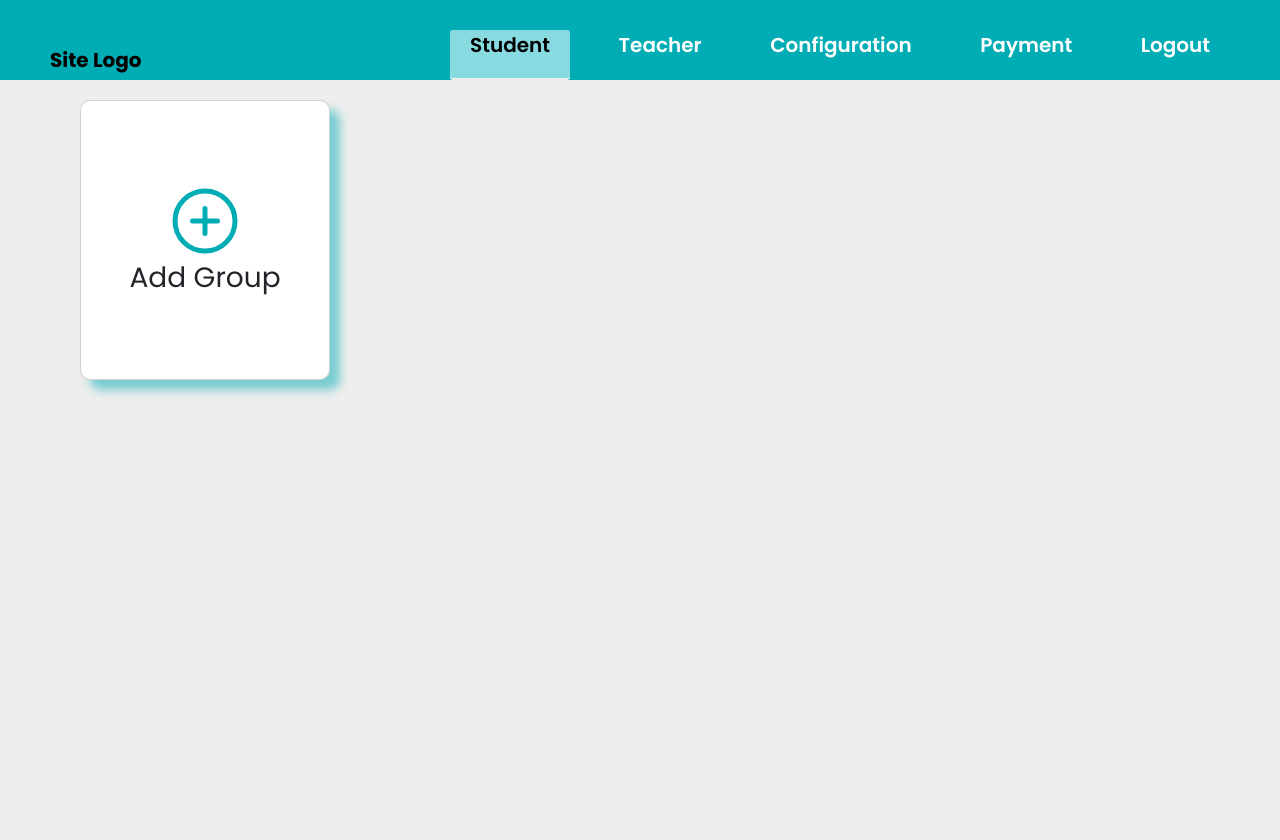
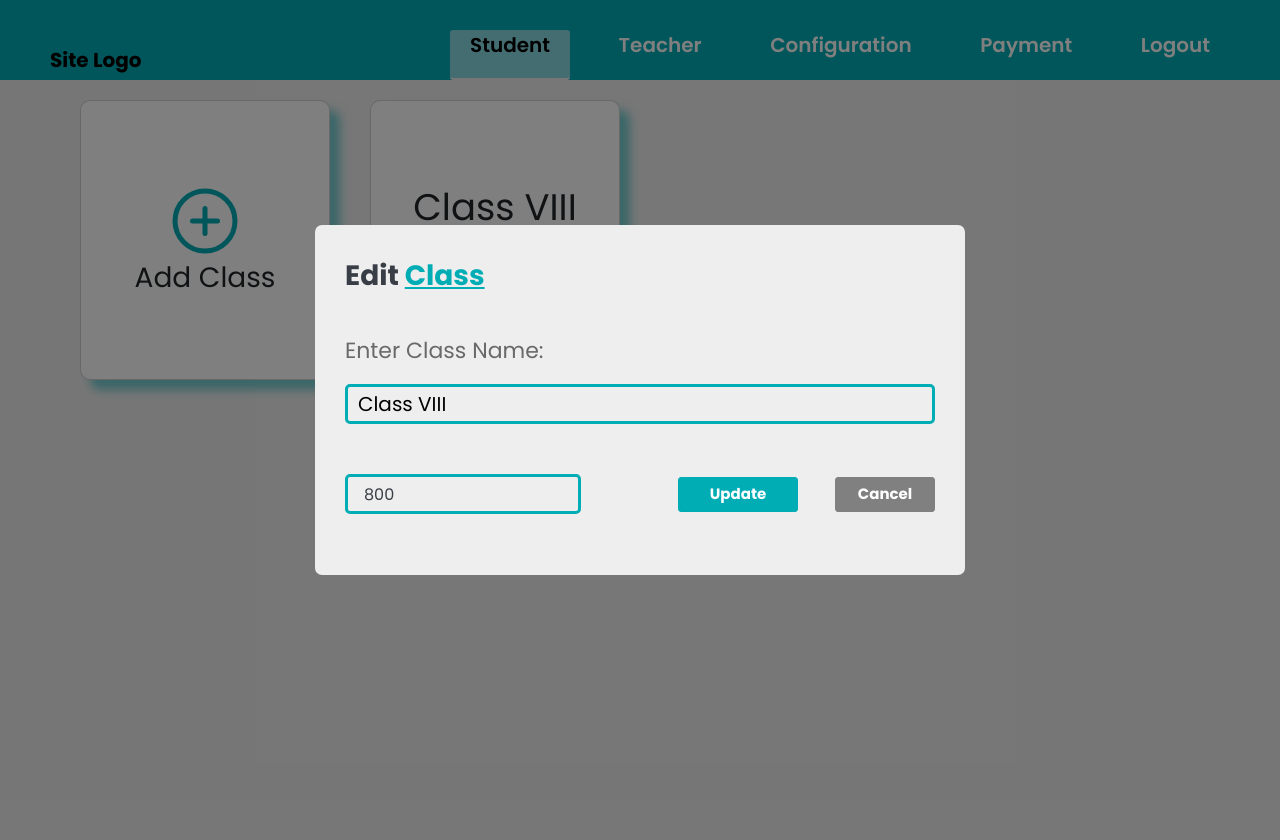
Before and after one commit to Bidyut-Kr-Das/Institute_project, a PHP site: page /classAdd.php?editClass=true&classId=1 in a window 1280 px wide. Shown: the top 840 px of the page. After the commit the page ends 575 px from the top, so only its background shows below. Run offline with PHP 8.4, Linux system fonts and the light colour scheme; data comes from the database, SQL or seed files in the repository; data that the repository does not hold is empty.

Commit message:
Update classAdd.php

```diff
--- a/classAdd.php
+++ b/classAdd.php
@@ -1,48 +1,85 @@
 <?php
 include("nav.php");
+$addingClass=false;
+$edittingClass=false;
+$deletingClass=false;
+$classBaseFee="";
+$className="";
+$classNameEdit="";
+if(isset($_REQUEST['addClass'])){
+    $addingClass=true;
+}
+if(isset($_REQUEST['editClass'])){
+    $edittingClass=true;
+    $classId=$_REQUEST['classId'];
+    $query="SELECT * FROM `classmaster` WHERE `classId`='$classId'";
+    $result=mysqli_query($connection,$query);
+    $row=mysqli_fetch_array($result);
+    $classId=$row['classId'];
+    $classNameEdit=$row['className'];
+    $classBaseFee=$row['baseFee'];
+}
+if(isset($_REQUEST['deleteClass'])){
+    $deletingClass=true;
+    $classId=$_REQUEST['classId'];
+    $query="SELECT * FROM `classmaster` WHERE `classId`='$classId'";
+    $result=mysqli_query($connection,$query);
+    $row=mysqli_fetch_array($result);
+    $classId=$row['classId'];
+    $className=$row['className'];
+}
+//todo-- This part adds class to database----------------------------->
+if(isset($_REQUEST['add'])){
+    $className=$_REQUEST['classNamefield'];
+    $classBaseFee=$_REQUEST['baseClsFees'];
+    $query="INSERT INTO `classmaster` SET `className`='$className',`baseFee`='$classBaseFee'";
+    $result=mysqli_query($connection,$query);
+    if($result){
+        @header("location:classAdd.php?msg=Successfully Added Group");
+    }
+}
+//todo-- This part edits Class to database------------------------------->
+if(isset($_REQUEST['edit'])){
+    $classId=$_REQUEST['edit'];
+    $classNameEdit=$_REQUEST['classNamefield'];
+    $classBaseFee=$_REQUEST['baseClsFees'];
+    $query="UPDATE `classmaster` SET `className`='$classNameEdit',`baseFee`='$classBaseFee' WHERE  `classId`='$classId'";
+    $result=mysqli_query($connection,$query);
+    if($result){
+        @header("location:classAdd.php?msg=Successfully updated Class");
+    }
+}
+//todo-- This parts deletes class from 3 table respectively
+$query="SELECT * FROM `classmaster` ORDER BY `classId` DESC";
+$res=mysqli_query($connection,$query);
 
 
 ?>
 
 
-
-<div class="bgImage"></div>
 <div class="mainDiv">
     <div class="cardHolder">
-        <div class="card" id="addGroup">
+        <div class="card" id="addClass">
             <div class="card-body addCard">
                 <ion-icon name="add-circle-outline" class="addIcon"></ion-icon>
-                <h5 class="card-title1">Add Group</h5>
+                <h5 class="card-title1">Add Class</h5>
             </div>
         </div>
         <?php
-        // --------------------------------------------main cards---------------------------------------//
-        while ($row = mysqli_fetch_array($result1)) {
+        while ($rowarr = mysqli_fetch_array($res)) {
             ?>
             <div class="card">
                 <div class="card-body">
                     <div class="card-title">
-                        <h5 class="groupName">
-                            <?php echo $row['groupName'];
-                            $groupId1 = $row['groupId'];
-                            $query2 = "SELECT * FROM `group-subj` WHERE `groupId`='$groupId1' ";
-                            $result2 = mysqli_query($connection, $query2);
-                            // $row2 = mysqli_fetch_array($result2);
-                            $rownumber = mysqli_num_rows($result2);
-
-                            ?>
+                        <h5 class="subjectName">
+                            <?php echo $rowarr['className']; ?>
                         </h5>
-                        <a href="#" class="subject">
-                            <?php echo $rownumber; ?> Subjects
-                        </a>
                     </div>
                     <div class="buttonPart">
-                        <a class="btn btn-primary editGroupBtn" id="<?php echo $groupId1; ?>"><i
-                                class="fa-solid fa-pen"></i>
-                            Edit</a>
-                        <div class="deleteGrpBtn deleteBtn" deleteGrpId="<?php echo $groupId1; ?>"><i
-                                class="fa-solid fa-trash"></i>
-                        </div>
+                        <a href="classAdd.php?editClass=true&classId=<?php echo $rowarr['classId']; ?>"
+                        class="btn btn-primary editSubjBtn" id="" subjectId=""><i class="fa-solid fa-pen"></i> Edit
+                    </a>
+                    <a href="classAdd.php?deleteClass=true&classId=<?php echo $rowarr['classId'];?>"class="deleteBtnSubj"><i class="fa-solid fa-trash"></i></a>
                     </div>
                 </div>
             </div>
@@ -51,84 +88,52 @@ include("nav.php");
         ?>
     </div>
 </div>
-<?php
-//------------------------------------popup-----------------------------------------//
-if ($addingGroup || $edittingGroup) {
+<?php //------------------------------------popup-----------------------------------------//
+if ($addingClass || $edittingClass) {
     ?>
     <div class="blackwindow">
         <div class="popupMain">
             <div class="popupBody">
-                <form method="post">
-                    <div class="groupNameBody">
+                <div class="subjectNameBody">
                 <?php
-                        if ($edittingGroup) {
+                if ($edittingClass) {
                     ?>
-                            <div class="heading1">
-                                Edit <span class="headingsub1"> Group </span>
+                    <div class="heading1Subj">
+                        Edit <span class="headingsub1"> Class </span>
                     </div>
                     <?php
                 } else {
                     ?>
-                            <div class="heading1">
-                                Add <span class="headingsub1"> New Group </span>
+                    <div class="heading1Subj">
+                        Add <span class="headingsub1"> New Class </span>
                     </div>
                     <?php
                 }
                 ?>
-                        <div class="inputField">
-                            <div class="groupNamePopup">Enter group Name:</div>
-                            <input type="text" name="groupName" id="" value="<?php echo $groupName; ?>"
-                                class="groupNamefield" required autocomplete="off" />
-
+                <form action="" method="post" class="subjBodySubPart">
+                        <div class="subjectNamePopup">Enter Class Name:</div>
+                        <input type="text" value="<?php echo $classNameEdit; ?>" name="classNamefield" id=""
+                            class="subjectNamefield" required autocomplete="off" />
                         <?php
-                            if ($edittingGroup) {
+                        if ($edittingClass) {
                             ?>
-                                <input type="hidden" name="edit" value="<?php echo $groupId; ?>" />
+                            <input type="hidden" name="edit" value="<?php echo $classId; ?>" />
                             <?php
                         } else {
                             ?>
-                                <input type="hidden" name="add" value="true" />
+                            <input type="hidden" name="add" value="1" />
                             <?php
                         }
                         ?>
-                        </div>
-                        <div class="buttonDiv">
-                            <div class="selectBoxDropdown">
-                                <div class="selectBox">Select Subjects</div>
-                                <i class="fa-sharp fa-solid fa-chevron-down"></i>
-                                <div class="dropDown">
-                                    <?php
-                                    $query2 = "SELECT * FROM `subject_master` ORDER BY `sub_Id`";
-                                    $result2 = mysqli_query($connection, $query2);
-                                    while ($rowarr = mysqli_fetch_array($result2)) {
-                                        $subjName = $rowarr['sub_Name'];
-                                        $subjectId = $rowarr['sub_Id'];
-                                        ?>
-                                        <div class="checkBoxDiv">
-                                            <input type="checkbox" class="subjectCheckbox" name="subjectcheck[]"
-                                                id="<?php echo $subjName; ?>" value="<?php echo $subjectId; ?>">
-                                            <label for="<?php echo $subjName; ?>" id="SubjCheckBoxName" > <?php echo $subjName; ?> </label>
-                                        </div>
-                                        <?php
-                                    }
-                                    ?>
-                                    <!-- <div class="checkBoxDiv">
-                                        <input type="checkbox" name="subjectcheck" id="checkBox2" value="TBD">
-                                        <label for="checkBox2" id="SubjCheckBoxName">Test Checkbox</label>
-                                    </div>
-                                    <div class="checkBoxDiv">
-                                        <input type="checkbox" name="subjectcheck" id="checkBox3" value="TBD">
-                                        <label for="checkBox3" id="SubjCheckBoxName">Test Checkbox</label>
-                                    </div> -->
-                                </div>
-                            </div>
+                        <div class="buttonDivSubjEdit">
+                            <input type="number" value="<?php echo $classBaseFee;?>"name="baseClsFees" id="baseClsFees" placeholder="Base Class Fee" required>
                                 <input type="submit" value=<?php
-                            if ($edittingGroup) {
+                            if ($edittingClass) {
                                 echo "'Update'";
                             } else {
-                                echo "'Add Group'";
-                            } ?> class="submitBtn" />
-                            <input type="button" value="Cancel" class="closeBtn closeBtnGrp">
+                                echo "'Add Class'";
+                            } ?> class="submitBtnSubj" />
+                            <input type="button" value="Cancel" class="closeClsBtn">
                         </div>
                     </div>
                 </form>
@@ -137,34 +142,31 @@ if ($addingGroup || $edittingGroup) {
     </div>
     <?php
 }
-if ($deletingGroup) {
+if ($deletingClass) {
     ?>
     <div class="blackwindow">
         <div class="popupMain">
             <div class="popupBody">
                 <form action="">
                 <div class="heading1DeleteModal">
-                    Delete <span class="headingsub1"> The Group? </span>
+                    Delete <span class="headingsub1"> The Class? </span>
                 </div>
                     <div class="groupNameBody">
                         <div class="inputField">
 
                             <div class="groupNamePopup">Are you sure you want to delete <span class="colorGrpName">
-                                    <?php echo $row1['groupName']; ?>
+                                    <?php echo $className; ?>
                                 </span>
-                                group?
-                            </div>
+                             ?</div>
                             <div class="warning">
-                                <p><strong>Warning!</strong> It will delete the group permanently along with all the
-                                    subjects
-                                    inside
-                                    this group</p>
+                                <p><strong>Warning!</strong> It will delete the class permanently for all students and all teachers.
+                                   </p>
                             </div>
                         </div>
                         <div class="buttonDivDeleteModal">
-                            <input type="hidden" name="delete" value="<?php echo $row1['groupId']; ?>" />
+                            <input type="hidden" name="delete" value="<?php echo $classId; ?>" />
                             <input type="submit" value="Yes" class="submitBtnDeleteModal" />
-                            <input type="button" class="closeBtnDeleteModal" value="No">
+                            <a href="classAdd.php"><input type="button" class="closeBtnDeleteModal" value="No"></a>
                         </div>
                     </div>
                 </form>
```
Lines whose indentation alone changed are shown as unchanged.
